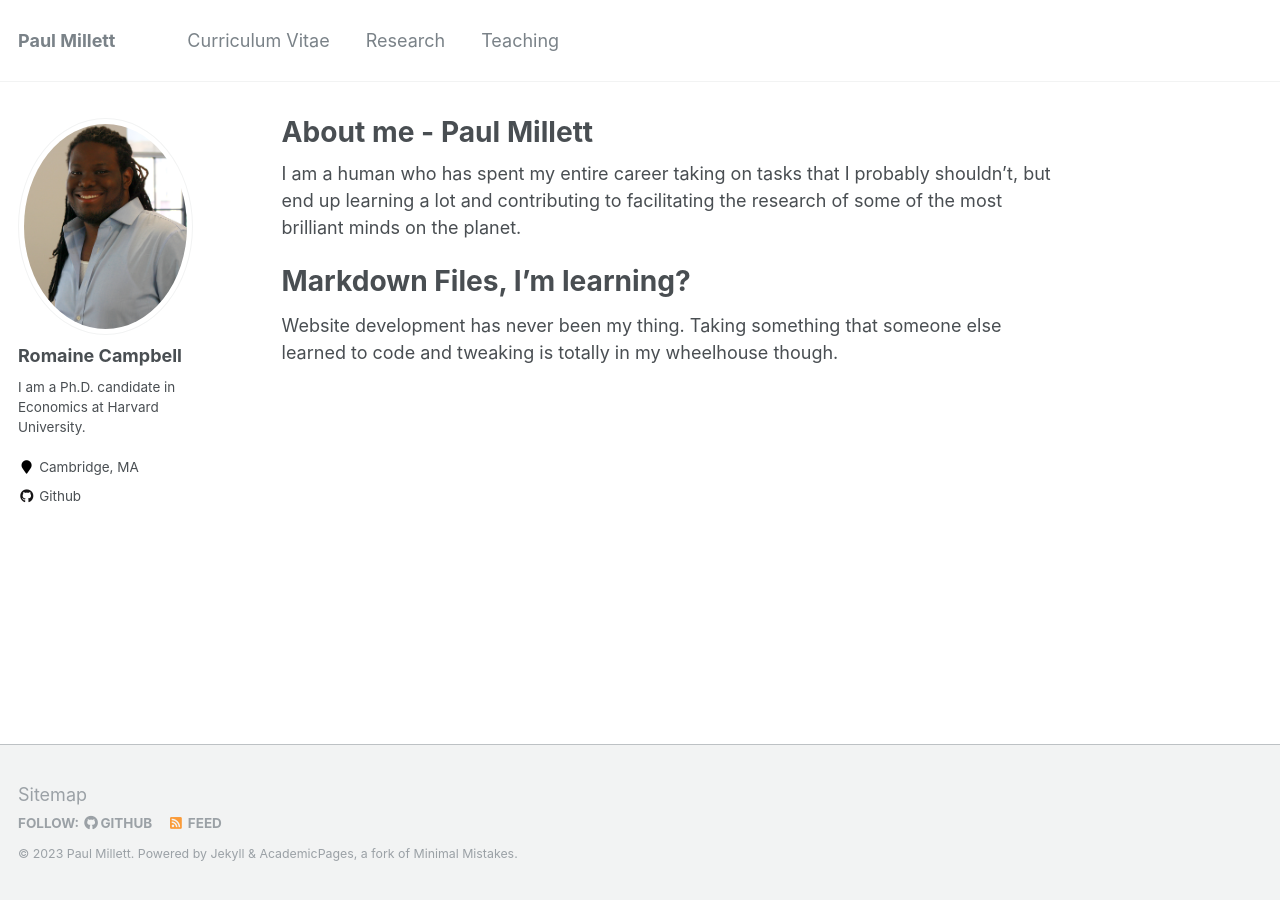
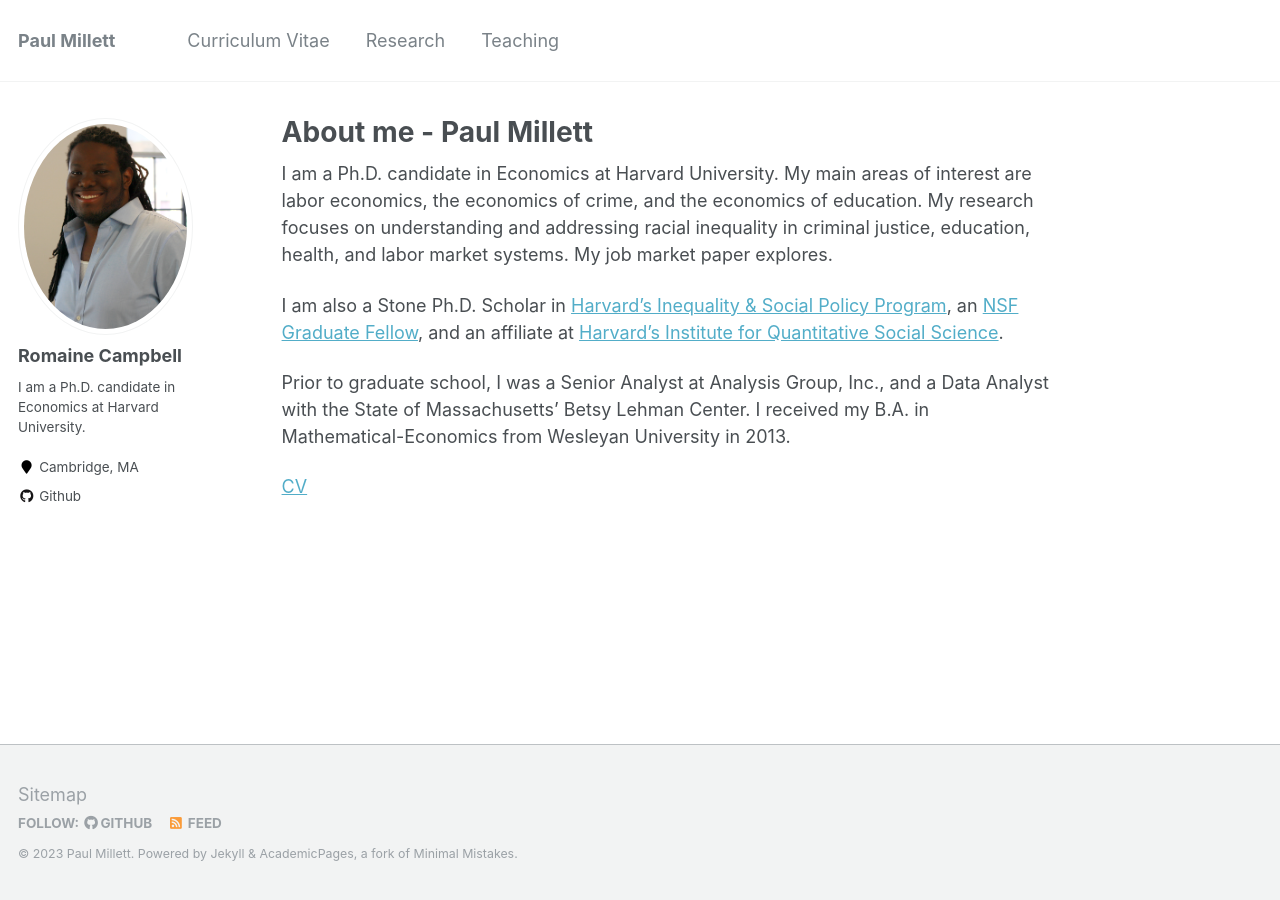
Before and after one commit to romaineacampbell/romaineacampbell.github.io, a Jekyll site: the page built from _pages/about.md, in a window 1280 px wide. Built offline with Jekyll 4.4.1, drawn with Linux system fonts in a browser that asks for light colours.

Commit message:
Updated content for about.md

```diff
--- a/_pages/about.md
+++ b/_pages/about.md
@@ -8,8 +8,10 @@ redirect_from:
   - /about.html
 ---
 
-I am a human who has spent my entire career taking on tasks that I probably shouldn't, but end up learning a lot and contributing to facilitating the research of some of the most brilliant minds on the planet.
+I am a Ph.D. candidate in Economics at Harvard University. My main areas of interest are labor economics, the economics of crime, and the economics of education. My research focuses on understanding and addressing racial inequality in criminal justice, education, health, and labor market systems. My job market paper explores.
 
-Markdown Files, I'm learning?
-======
-Website development has never been my thing.  Taking something that someone else learned to code and tweaking is totally in my wheelhouse though.
+I am also a Stone Ph.D. Scholar in [Harvard’s Inequality & Social Policy Program](https://inequality.hks.harvard.edu), an [NSF Graduate Fellow](https://www.nsfgrfp.org), and an affiliate at [Harvard's Institute for Quantitative Social Science](https://www.iq.harvard.edu/about).
+
+Prior to graduate school, I was a Senior Analyst at Analysis Group, Inc., and a Data Analyst with the State of Massachusetts' Betsy Lehman Center. I received my B.A. in Mathematical-Economics from Wesleyan University in 2013.
+
+[CV](files/RCampbell_CV_2023.pdf)
```
Also changed, not shown: 1 other file.
